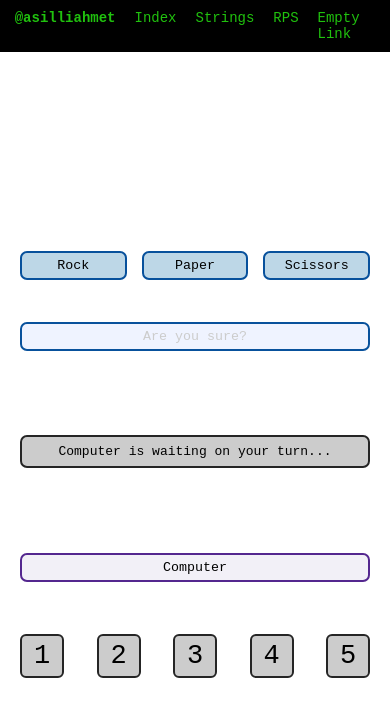
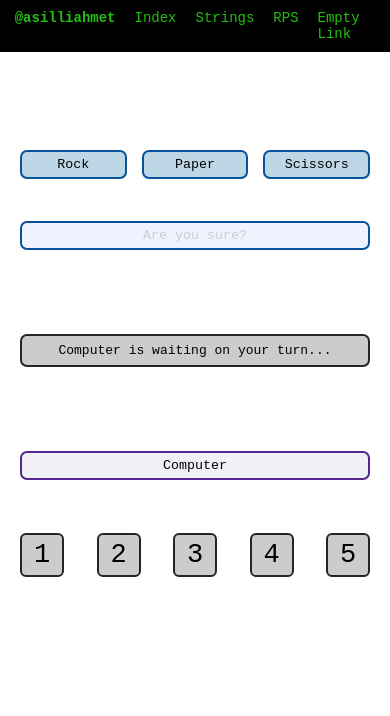
Before and after one commit to asilliahmet/js-basics, a plain HTML site: page RPS/rps.html in a window 390 px wide. Drawn offline with Linux system fonts and the light colour scheme.

Commit message:
better phone compatibility

```diff
--- a/RPS/rps.css
+++ b/RPS/rps.css
@@ -4,7 +4,7 @@
   display: flex;
   flex-direction: column;
   gap: 5vh;
-  padding-top: 20vh;
+  padding-top: 8vh;
 }
 
 .choiceButtons {
```
